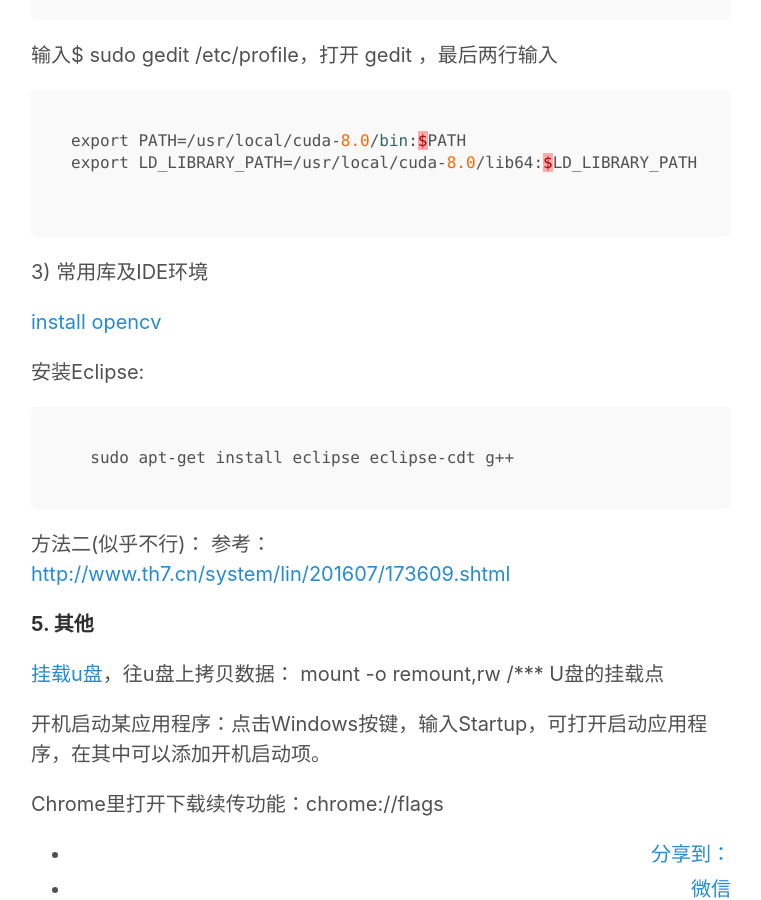
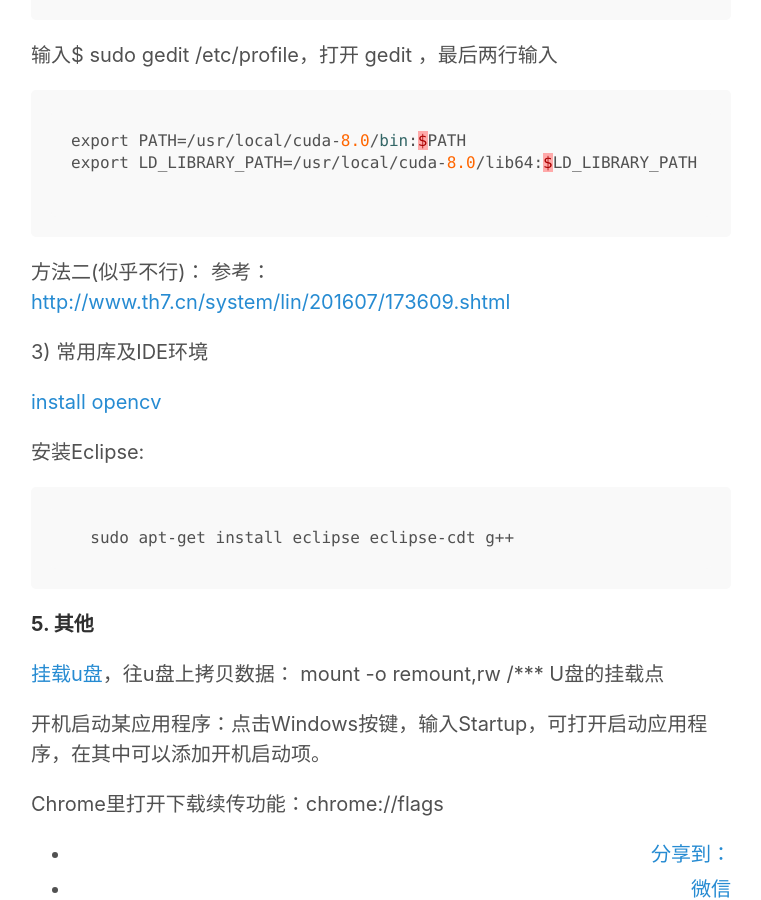
Before and after one commit to hwdong/hwdong-old.github.io, a Jekyll site: the page built from _posts/2017-01-01-install ubuntu on windows.md, in a window 1280 px wide and 900 px high, scrolled down 3993 px. Shown: the whole window, without its empty margins (259-1020 px from the left). Built offline with Jekyll 4.4.1, drawn with Linux system fonts in a browser that asks for light colours; comment, search, counter and statistics services are not loaded; some of the changed lines change nothing that is shown.

Commit message:
2017-01-01

````diff
--- a/_posts/2017-01-01-install ubuntu on windows.md
+++ b/_posts/2017-01-01-install ubuntu on windows.md
@@ -126,6 +126,9 @@ export LD_LIBRARY_PATH=/usr/local/cuda-8.0/lib64:$LD_LIBRARY_PATH
 
 ```
 
+方法二(似乎不行)：
+参考：[http://www.th7.cn/system/lin/201607/173609.shtml](http://www.th7.cn/system/lin/201607/173609.shtml)
+
 3) 常用库及IDE环境
 
  [install opencv](http://milq.github.io/install-opencv-ubuntu-debian/)
@@ -135,10 +138,6 @@ export LD_LIBRARY_PATH=/usr/local/cuda-8.0/lib64:$LD_LIBRARY_PATH
   sudo apt-get install eclipse eclipse-cdt g++
 ```
 
-方法二(似乎不行)：
-参考：[http://www.th7.cn/system/lin/201607/173609.shtml](http://www.th7.cn/system/lin/201607/173609.shtml)
-
-
 **5. 其他**
 
 [挂载u盘](http://jingyan.baidu.com/article/f0062228dc2aa6fbd3f0c8ec.html)，往u盘上拷贝数据： mount -o remount,rw /*** U盘的挂载点
````
